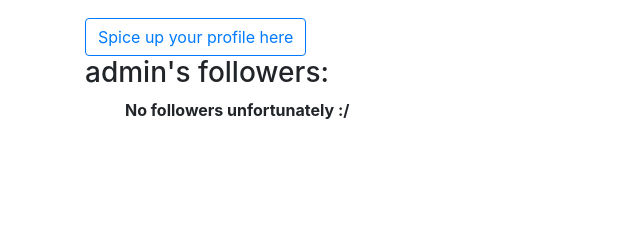
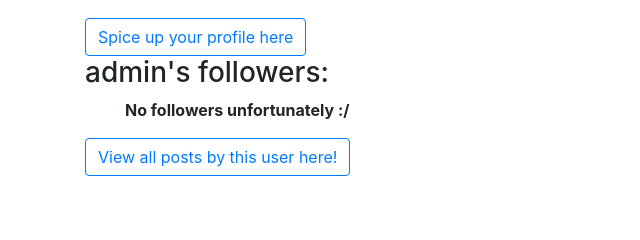
Before and after one commit to seraph-wing/tumblr-clone, a Django app: page /account/admin in a window 1280 px wide. Shown: the part 290-530 px from the top of the page, without its empty margins (0-640 px from the left). Run offline with Django 3.2, Linux system fonts and the light colour scheme; a user stored in the database is signed in; data comes from the database, SQL or seed files in the repository; both versions use the stored data as it was after the commit; parts of the project's set-up code (start-up, migrations or seed data) failed here and were passed over; some libraries are stand-ins or nearby versions.

Commit message:
added button to view user posts on user account

```diff
--- a/tumblr_clone/account/templates/account/account_index.html
+++ b/tumblr_clone/account/templates/account/account_index.html
@@ -43,6 +43,6 @@
         {% endif %}
       </ul>
     </div>
-
+    <a href="{% url 'post:user_posts' username=object.username %}" class="btn btn-outline-primary">View all posts by this user here!</a>
   </div>
 {% endblock content %}
--- a/tumblr_clone/post/views.py
+++ b/tumblr_clone/post/views.py
@@ -56,7 +56,7 @@ class EditPost(LoginRequiredMixin,UpdateView):
     slug_field = 'pk'
 
     def get_success_url(self,*args,**kwargs):
-        return reverse_lazy('post:detail',kwargs={'username':user.username,'pk':self.object.pk})
+        return reverse_lazy('post:detail',kwargs={'username':User.username,'pk':self.object.pk})
 
 
 
```
Also changed, not shown: tumblr_clone/db.sqlite3, tumblr_clone/media/post/images/Sekiro_25-12-2020_19_53_22.png (added).
